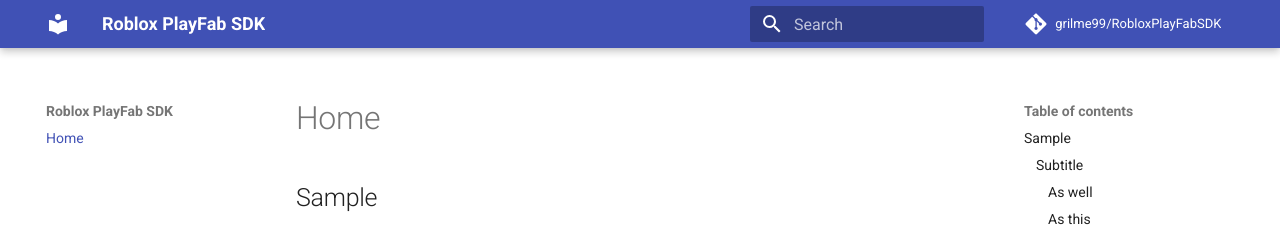
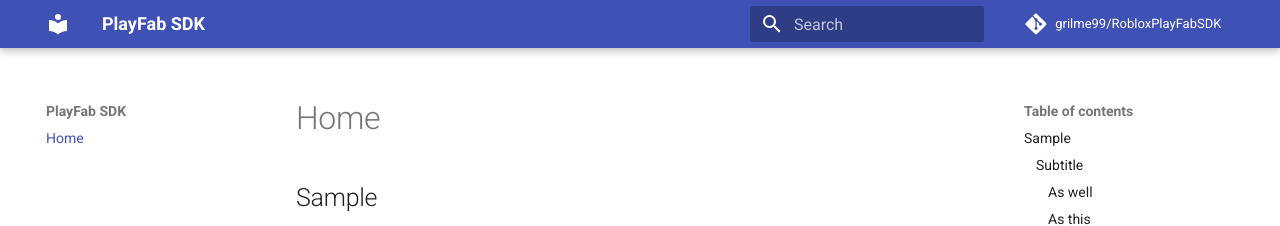
Before and after one commit to grilme99/PlayFabForRoblox, an MkDocs documentation site: the page built from docs/index.md, in a window 1280 px wide. Shown: the top 226 px of the page. Built offline with MkDocs 1.6.1 and Material for MkDocs 9.7.7, drawn with Linux system fonts in a browser that asks for light colours; comment, search, counter and statistics services are not loaded.

Commit message:
Chnage docs name

```diff
--- a/mkdocs.yml
+++ b/mkdocs.yml
@@ -1,4 +1,4 @@
-site_name: Roblox PlayFab SDK
+site_name: PlayFab SDK
 site_description: 'A complete PlayFab SDK for Roblox'
 site_author: 'Brooke Rhodes'
 docs_dir: docs/
```
